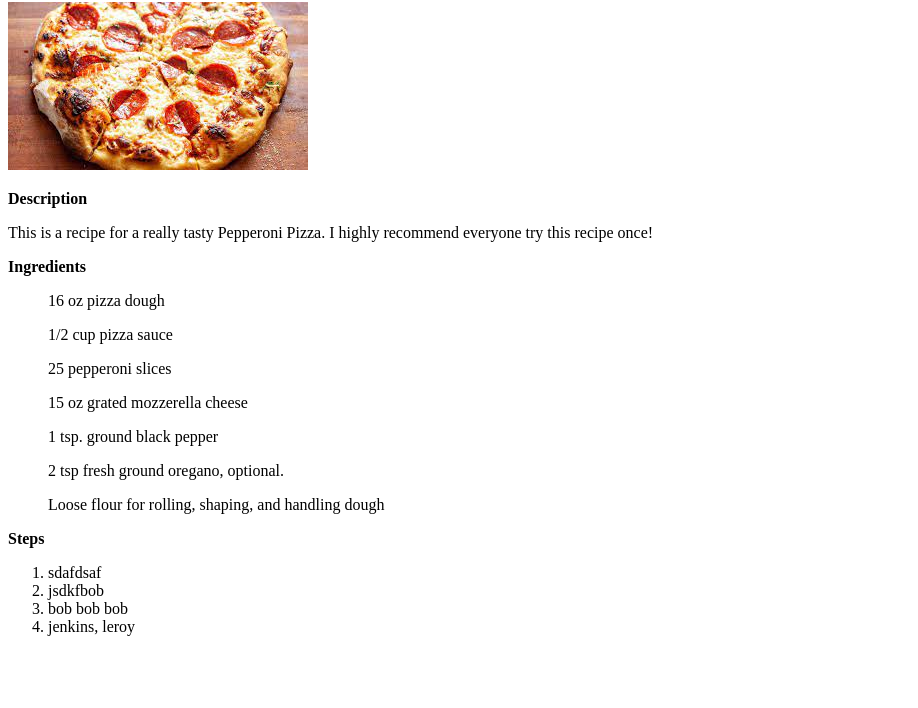
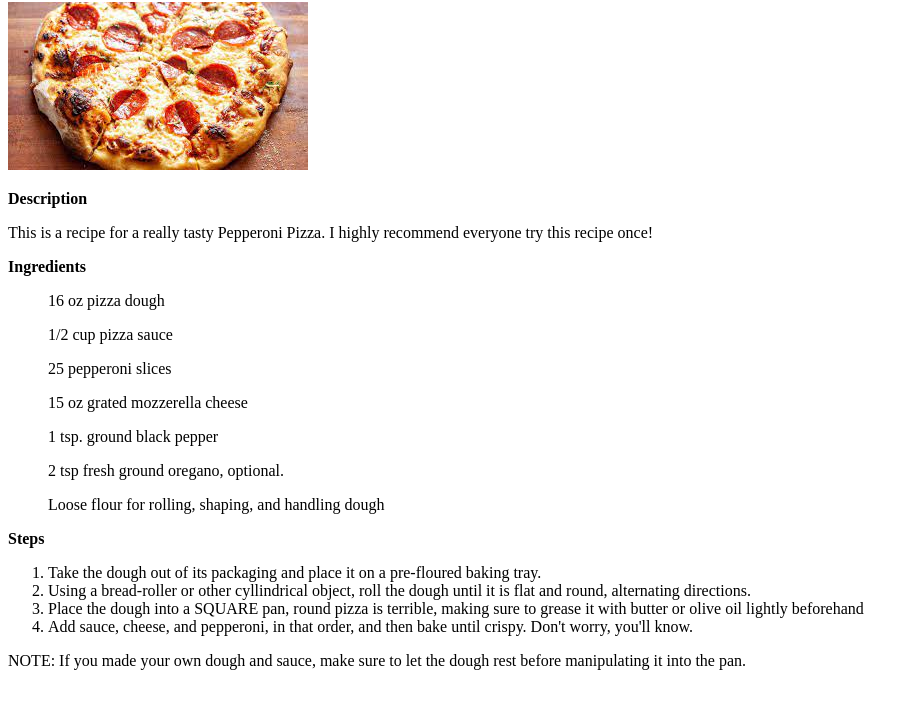
Before and after one commit to xinithium/odin-recipes, a plain HTML site: page recipes/pizza.html in a window 1280 px wide. Shown: the part 78-786 px from the top of the page, without its empty margins (0-918 px from the left). Drawn offline with Linux system fonts and the light colour scheme.

Commit message:
Change filler to actual pizzamaking directions, add note at end

```diff
--- a/recipes/pizza.html
+++ b/recipes/pizza.html
@@ -19,11 +19,12 @@
 <ul>2 tsp fresh ground oregano, optional.</ul>
 <ul>Loose flour for rolling, shaping, and handling dough</ul>
 <p><strong>Steps</strong></p>
-<ol><li>sdafdsaf</li>
-<li>jsdkfbob</li>
-<li>bob bob bob</li>
-<li>jenkins, leroy</li>
+<ol><li>Take the dough out of its packaging and place it on a pre-floured baking tray.</li>
+<li>Using a bread-roller or other cyllindrical object, roll the dough until it is flat and round, alternating directions.</li>
+<li>Place the dough into a SQUARE pan, round pizza is terrible, making sure to grease it with butter or olive oil lightly beforehand</li>
+<li>Add sauce, cheese, and pepperoni, in that order, and then bake until crispy. Don't worry, you'll know.</li>
 </ol>
+<p>NOTE: If you made your own dough and sauce, make sure to let the dough rest before manipulating it into the pan.</p>
 <!--note, list items are currently just gibberish for funsies-->
 </body>
 </html>
```
